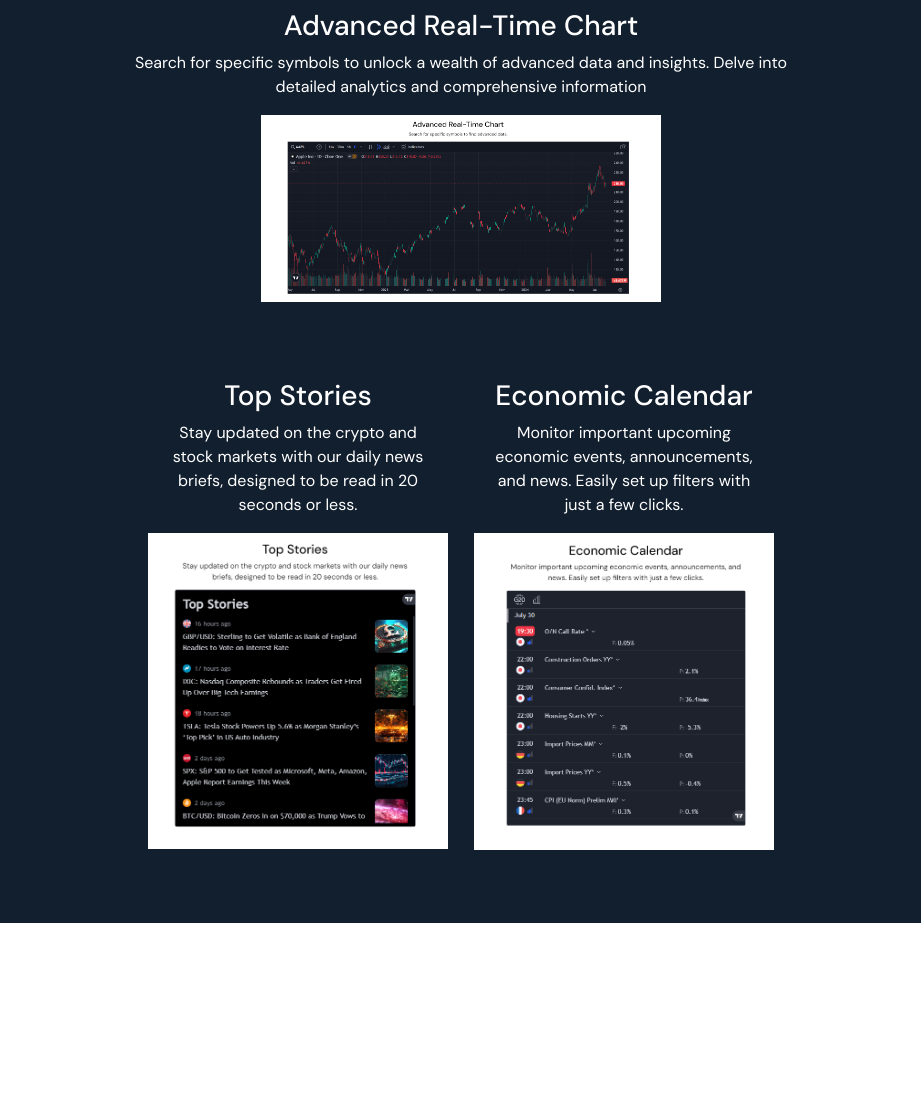
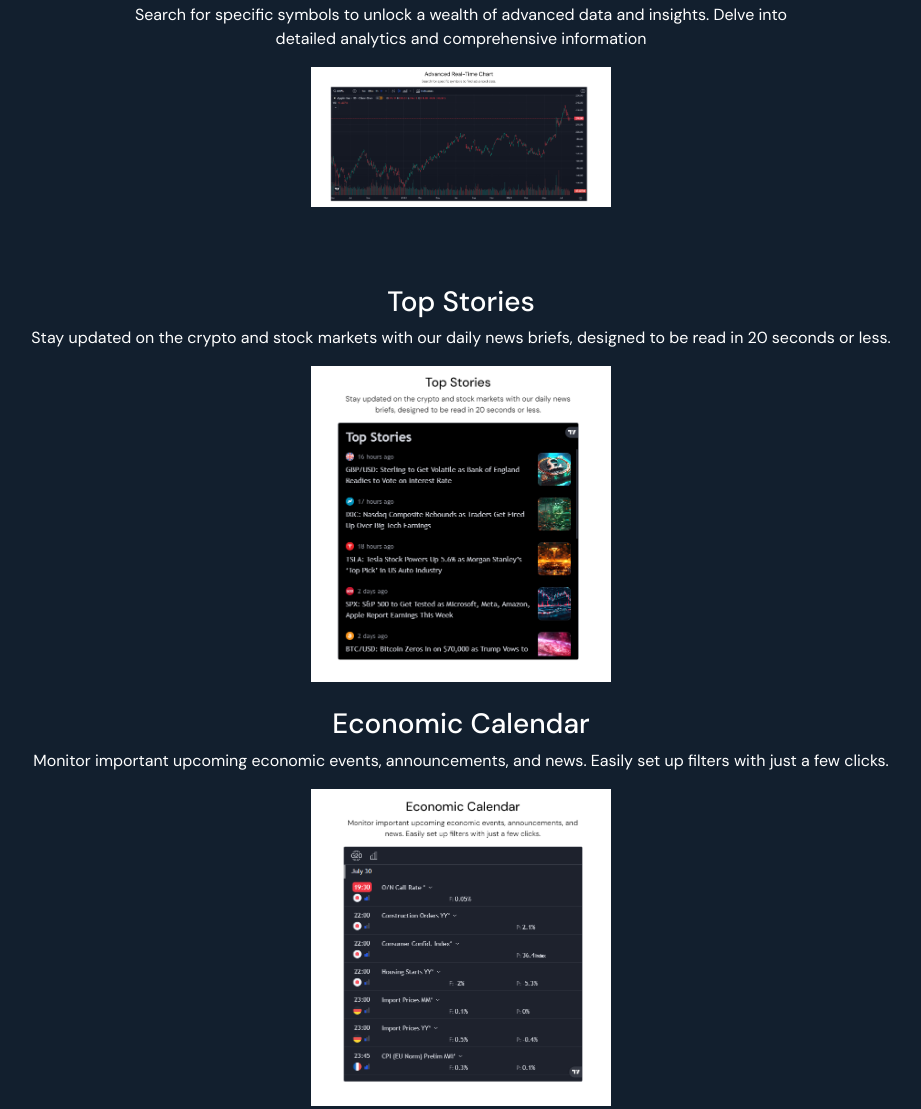
Before and after one commit to jcasas5253/Market_Watch, a website: page public/index.html in a window 1280 px wide. Shown: the part 1215-2324 px from the top of the page, without its empty margins (179-1100 px from the left). Before the commit the page ends 2138 px from the top, so only its background shows below. Drawn offline with nearby package versions, Linux system fonts and the light colour scheme.

Commit message:
final touches

```diff
--- a/public/index.html
+++ b/public/index.html
@@ -77,7 +77,7 @@
                     </div>
                     <div class="row">
                         <div class="col-md-12 text-center">
-                            <img style="max-width:400px; margin-bottom: 25px;" src="/assets/images/stock-market.png" />
+                            <img style="max-width:300px; margin-bottom: 25px;" src="/assets/images/stock-market.png" />
                         </div>
                     </div>
                 </div>
@@ -93,15 +93,12 @@
                 </div>
                 <div class="row">
                     <div class="col-md-12 text-center">
-                        <img style="max-width:400px; margin-bottom: 25px;" src="/assets/images/advanced-chart.png" />
+                        <img style="max-width:300px; margin-bottom: 25px;" src="/assets/images/advanced-chart.png" />
                     </div>
                 </div>
             </div>
             <div class="row">
-                <div class="col-md-3 text-center" style="padding-top: 4%;">
-
-                </div>
-                <div class="col-md-3 text-center" style="padding-top: 4%;">
+                <div class="col-md-12 text-center" style="padding-top: 4%;">
                     <i class="bi bi-eye display-4"></i>
                     <h3>Top Stories</h3>
                     <p style="padding-left: 20px; padding-right: 20px;">
@@ -109,7 +106,17 @@
                         designed to be read in 20 seconds or less.
                     </p>
                 </div>
-                <div class="col-md-3 text-center" style="padding-top: 4%;">
+            </div>
+
+            <div class="row">
+                <div class="col-md-12 text-center">
+                    <img style="max-width:300px; margin-bottom: 25px;" src="/assets/images/top-stories.png" />
+                </div>
+
+            </div>
+
+            <div class="row">
+                <div class="col-md-12 text-center">
                     <i class="bi bi-eye display-4"></i>
                     <h3>Economic Calendar</h3>
                     <p style="padding-left: 20px; padding-right: 20px;">
@@ -117,22 +124,11 @@
                         upcoming economic events, announcements, and news. Easily set up filters with just a few clicks.
                     </p>
                 </div>
-                <div class="col-md-3 text-center" style="padding-top: 4%;">
+            </div>
 
-                </div>
-            </div>
             <div class="row">
-                <div class="col-md-3 text-center" style="padding-top: 4%;">
-
-                </div>
-                <div class="col-md-3 text-center">
-                    <img style="max-width:300px; margin-bottom: 25px;" src="/assets/images/top-stories.png" />
-                </div>
-                <div class="col-md-3 text-center">
+                <div class="col-md-12 text-center">
                     <img style="max-width:300px; margin-bottom: 25px;" src="/assets/images/economic.png" />
-                </div>
-                <div class="col-md-3 text-center" style="padding-top: 4%;">
-
                 </div>
             </div>
 </div>
```
Also changed, not shown: server.js (+21 -2 lines).
